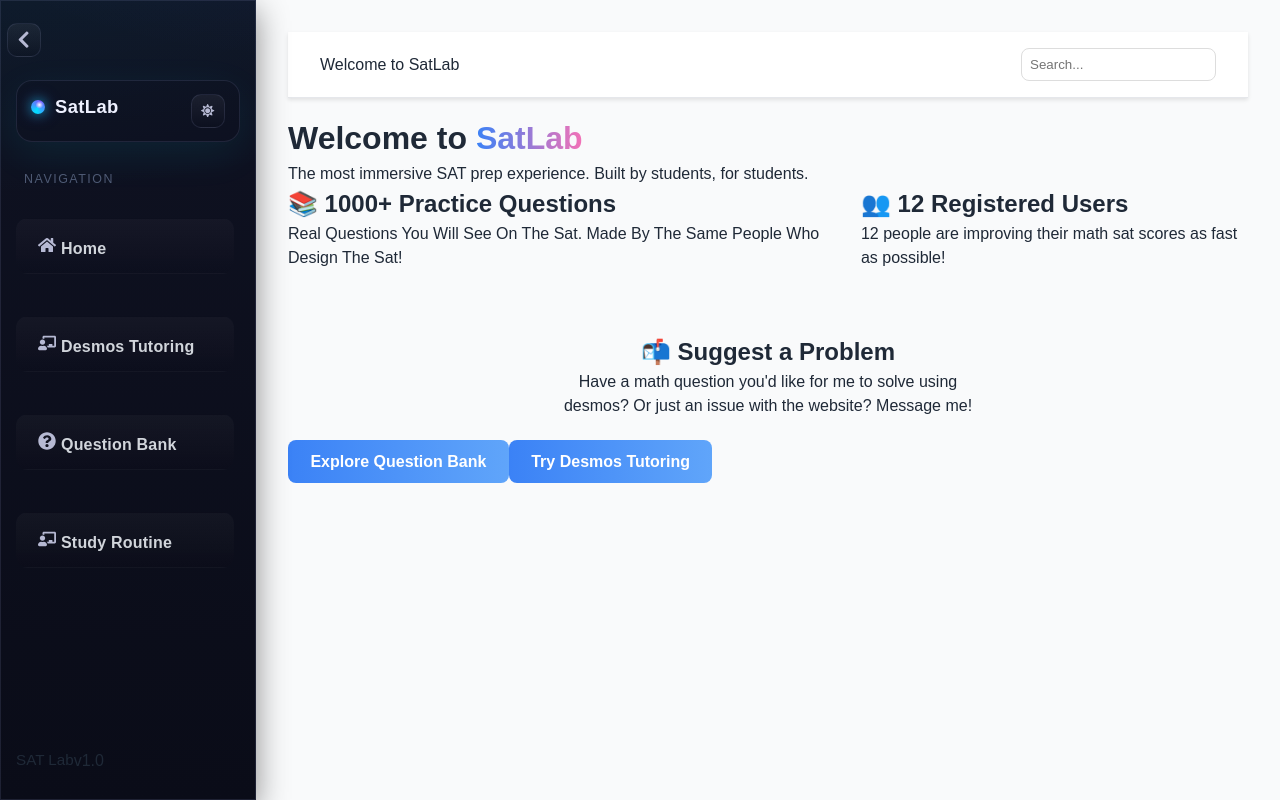
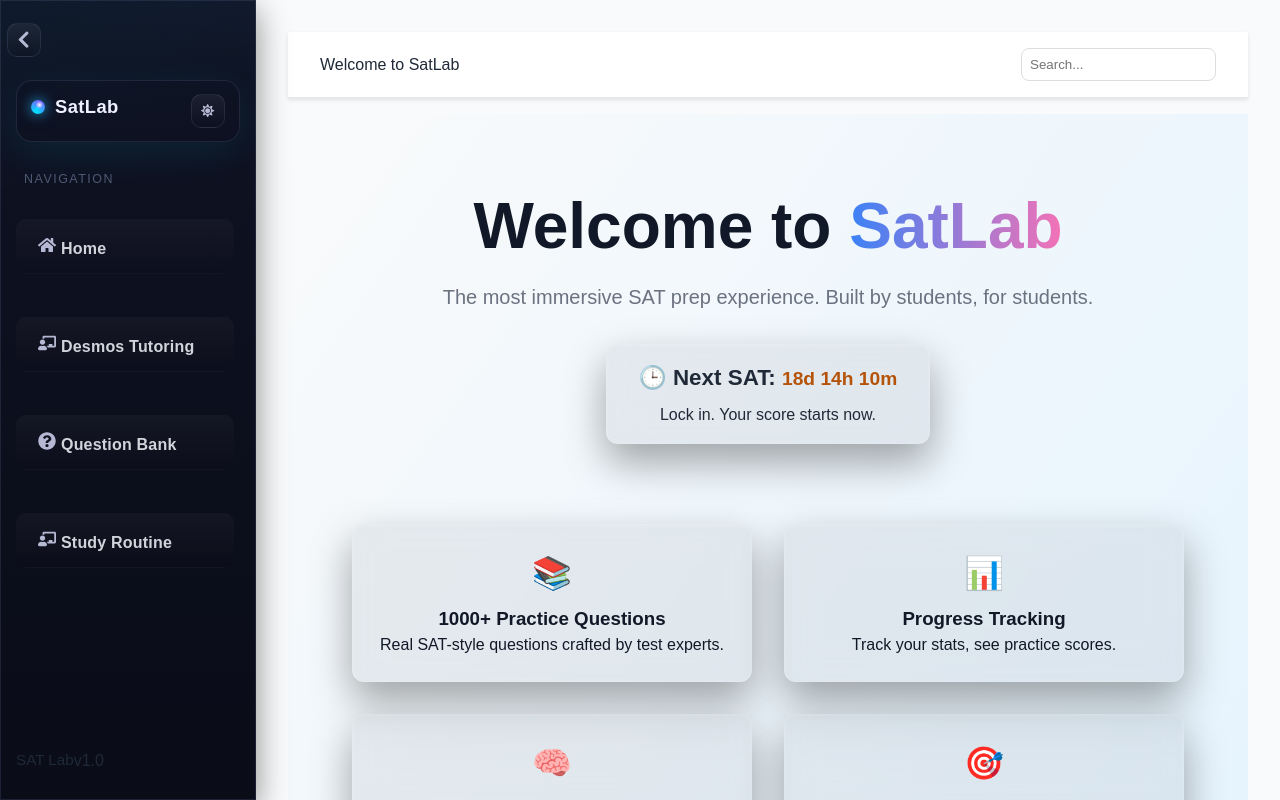
Before and after one commit to imimmortalinval/satl, a React (Vite) app: page / in a window 1280 px wide. Built offline with nearby package versions, Linux system fonts and the light colour scheme; no server answers; sample sign-in values are in the browser's storage.

Commit message:
Update Home.jsx

```diff
--- a/src/components/Home.jsx
+++ b/src/components/Home.jsx
@@ -3,34 +3,69 @@
 import "./Home.css";
 
 export default function Home() {
-  const [userCount, setUserCount] = useState(12);
+  const [countdown, setCountdown] = useState("");
+
+  useEffect(() => {
+    const targetDate = new Date("2025-10-04T08:00:00-04:00");
+    const interval = setInterval(() => {
+      const now = new Date();
+      const diff = targetDate - now;
+      if (diff <= 0) {
+        setCountdown("It's SAT day!");
+        clearInterval(interval);
+        return;
+      }
+      const days = Math.floor(diff / (1000 * 60 * 60 * 24));
+      const hours = Math.floor((diff / (1000 * 60 * 60)) % 24);
+      const minutes = Math.floor((diff / (1000 * 60)) % 60);
+      setCountdown(`${days}d ${hours}h ${minutes}m`);
+    }, 1000);
+    return () => clearInterval(interval);
+  }, []);
+
+  const features = [
+    ["📚", "1000+ Practice Questions", "Real SAT-style questions crafted by test experts."],
+    ["📊", "Progress Tracking", "Track your stats, see practice scores."],
+    ["🧠", "Desmos Tutoring", "Step-by-step math help powered by Desmos and AI."],
+    ["🎯", "Targeted Practice", "Focus on your weakest skills with adaptive practice."],
+    ["📈", "Score Simulator", "Estimate your SAT score based on real-time performance."],
+    ["🧪", "Lab Challenges", "Test critical thinking inside real SAT pressure."]
+  ];
 
   return (
-    <div className="hero">
-      <h1>Welcome to <span className="highlight">SatLab</span></h1>
-      <p>The most immersive SAT prep experience. Built by students, for students.</p>
-      <div className="stats">
-        <div className="stat-box">
-          <h2>📚 1000+ Practice Questions</h2>
-          <p>Real Questions You Will See On The Sat. Made By The Same People Who Design The Sat!</p>
+    <main className="home">
+      <section className="hero-section fade-in">
+        <h1 className="hero-title">Welcome to <span className="highlight">SatLab</span></h1>
+        <p className="hero-subtitle">The most immersive SAT prep experience. Built by students, for students.</p>
+        <div className="countdown-box glass">
+          <h2>🕒 Next SAT: <span className="countdown">{countdown}</span></h2>
+          <p>Lock in. Your score starts now.</p>
         </div>
-        <div className="stat-box">
-          <h2>👥 {userCount.toLocaleString()} Registered Users</h2>
-          <p>{userCount} people are improving their math sat scores as fast as possible!</p>
-        </div>
+      </section>
 
-      </div>
-<div className="contact-box">
+      <section className="features-grid fade-in">
+        {features.map(([icon, title, desc], i) => (
+          <div key={i} className="feature-card glass">
+            <div className="feature-icon">{icon}</div>
+            <h3>{title}</h3>
+            <p>{desc}</p>
+          </div>
+        ))}
+      </section>
+
+      <section className="cta-section fade-in">
+        <NavLink to="/questions" className="cta-btn">🧠 Explore Question Bank</NavLink>
+        <NavLink to="/tutoring" className="cta-btn">📈 Try Desmos Tutoring</NavLink>
+      </section>
+
+<section className="contact-box glass fade-in">
   <h2>📬 Suggest a Problem</h2>
   <p>
-    Have a math question you'd like for me to solve using desmos? Or just an issue with the website? Message me!
+    Got a tricky math question or feedback? <br />
+    DM me on Discord <span className="discord-handle">@root_lol</span>
   </p>
-</div>
+</section>
 
-      <div className="cta-buttons">
-        <NavLink to="/questions" className="cta-btn">Explore Question Bank</NavLink>
-        <NavLink to="/tutoring" className="cta-btn">Try Desmos Tutoring</NavLink>
-      </div>
-    </div>
+    </main>
   );
 }
```
